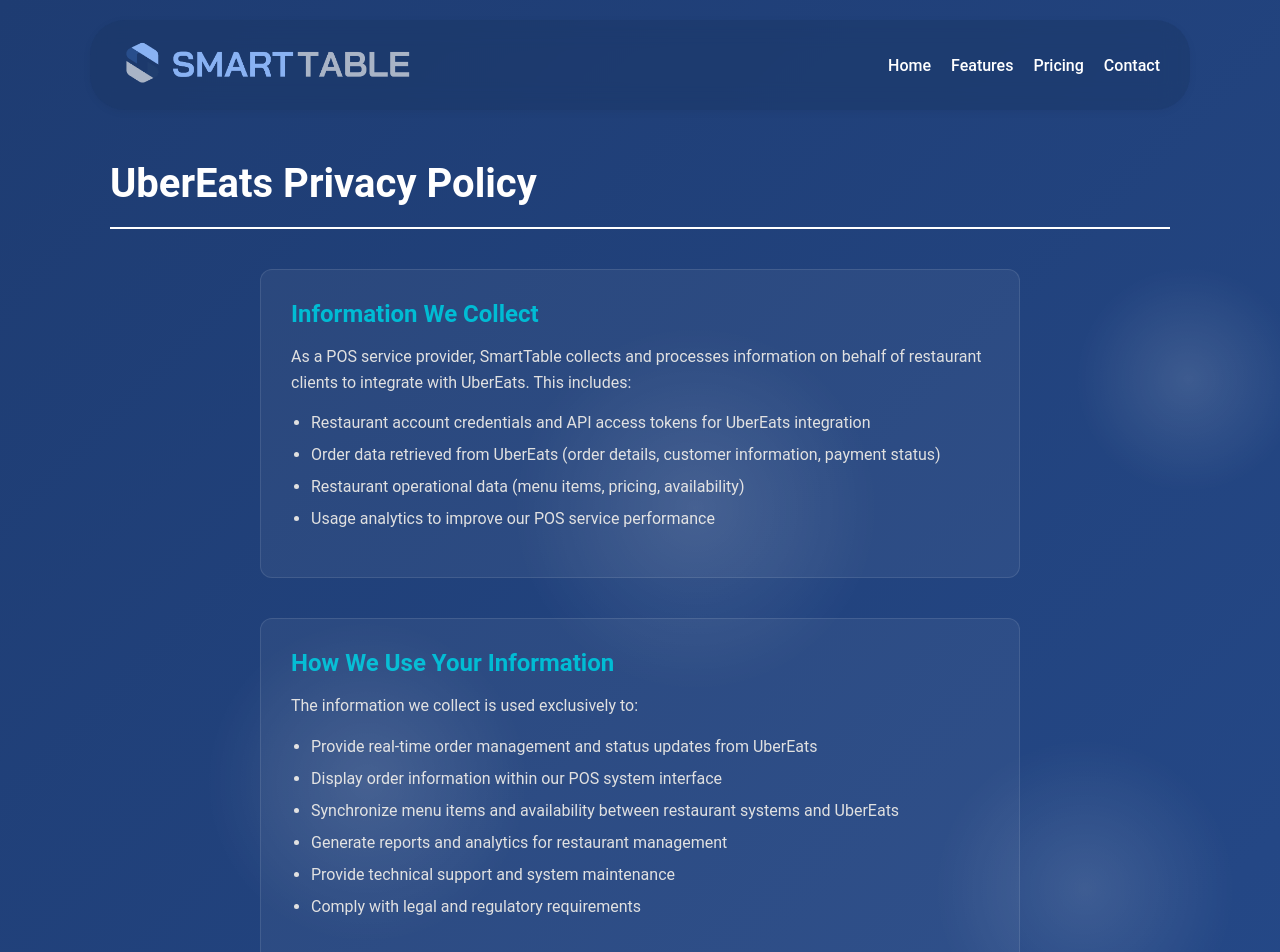
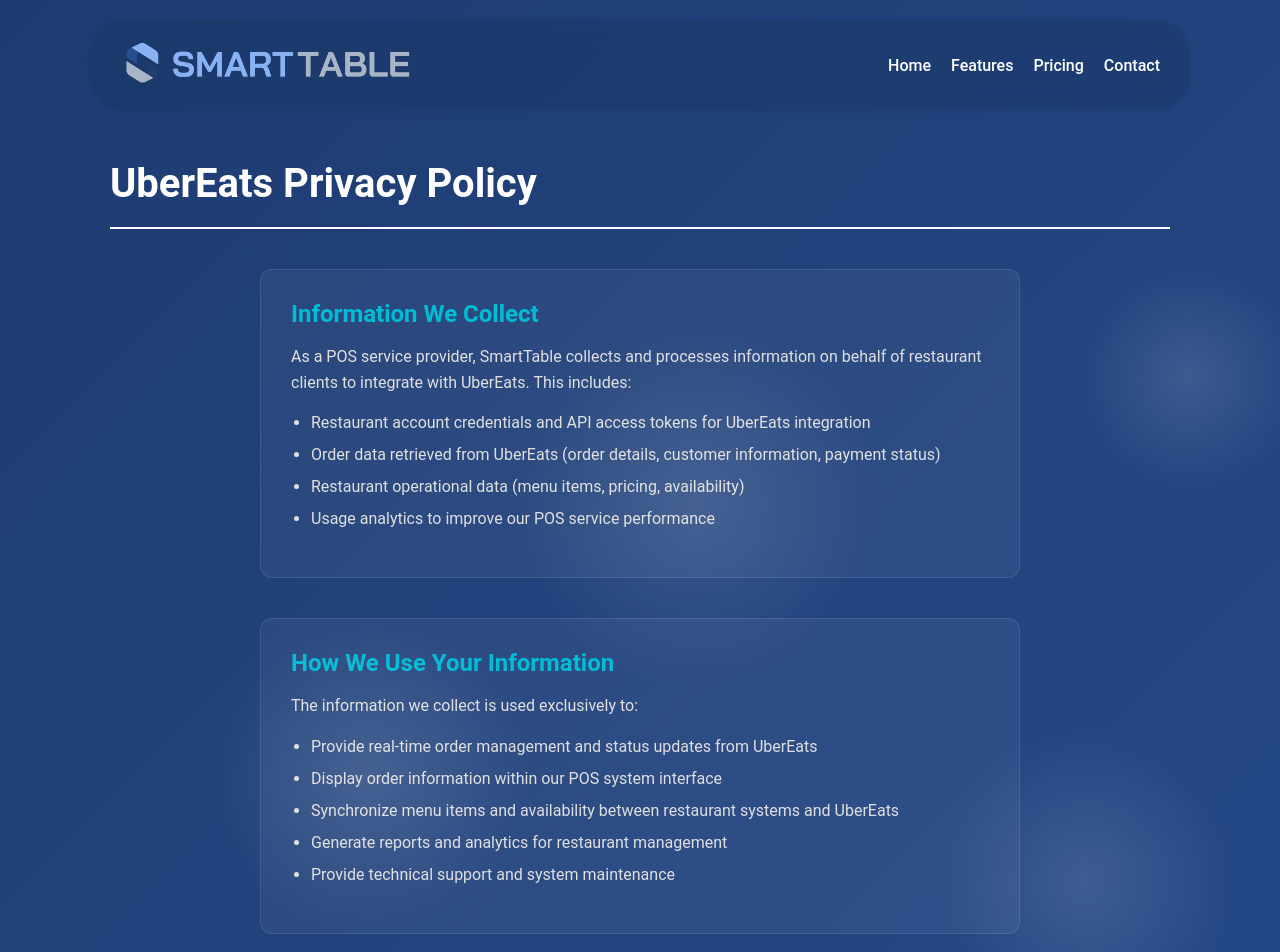
Before and after one commit to Harry-SmartTableNZ/SmartTable, a React (Create React App) app: page /ubereats-privacy-policy in a window 1280 px wide. Shown: the top 952 px of the page. Built offline with nearby package versions, Linux system fonts and the light colour scheme.

Commit message:
Update UberEatsPrivacyPage.jsx

```diff
--- a/src/pages/UberEatsPrivacyPage.jsx
+++ b/src/pages/UberEatsPrivacyPage.jsx
@@ -39,7 +39,7 @@ const UberEatsPrivacyPage = () => {
                 <li>Synchronize menu items and availability between restaurant systems and UberEats</li>
                 <li>Generate reports and analytics for restaurant management</li>
                 <li>Provide technical support and system maintenance</li>
-                <li>Comply with legal and regulatory requirements</li>
+{/*                 <li>Comply with legal and regulatory requirements</li> */}
               </ul>
             </div>
 
```
